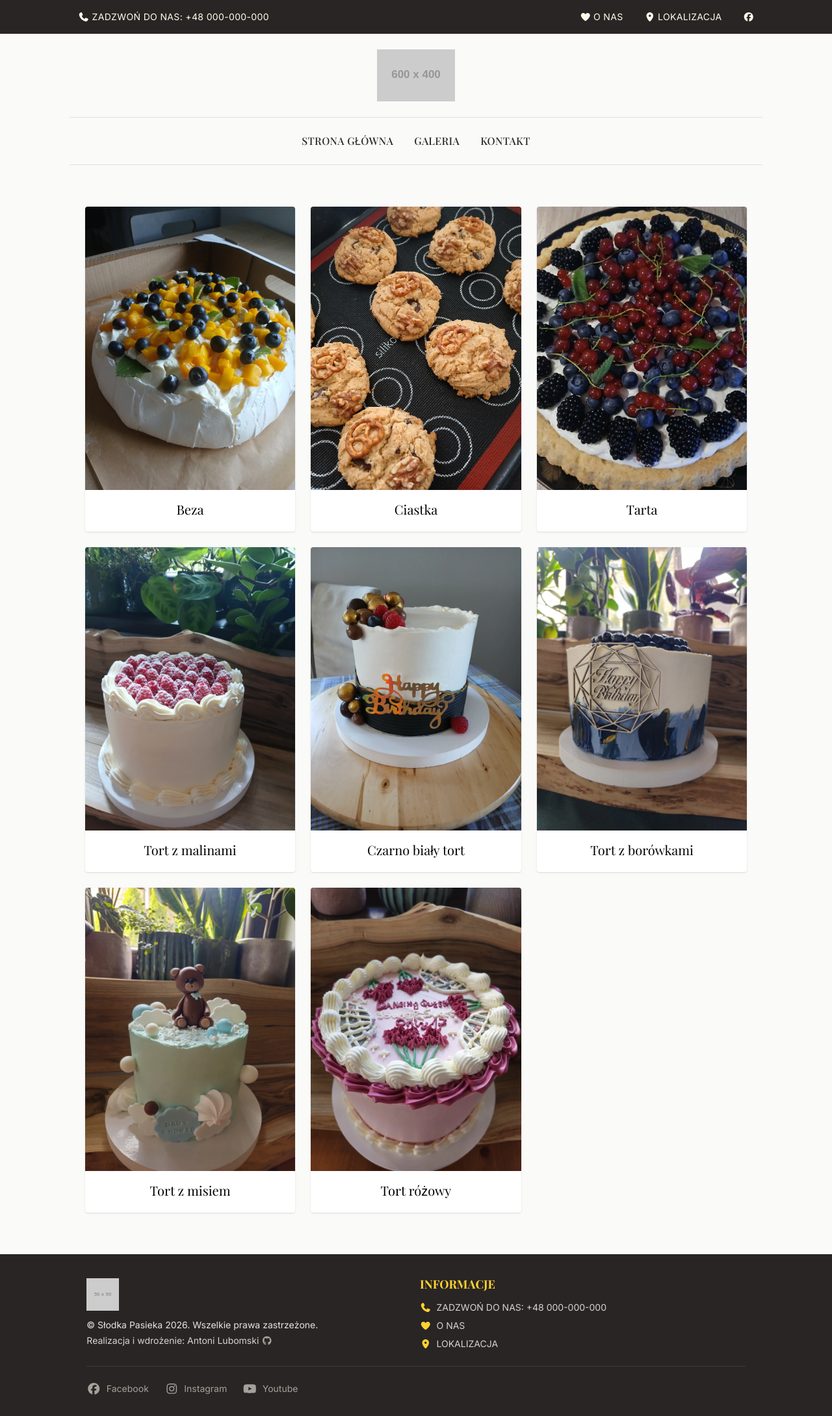
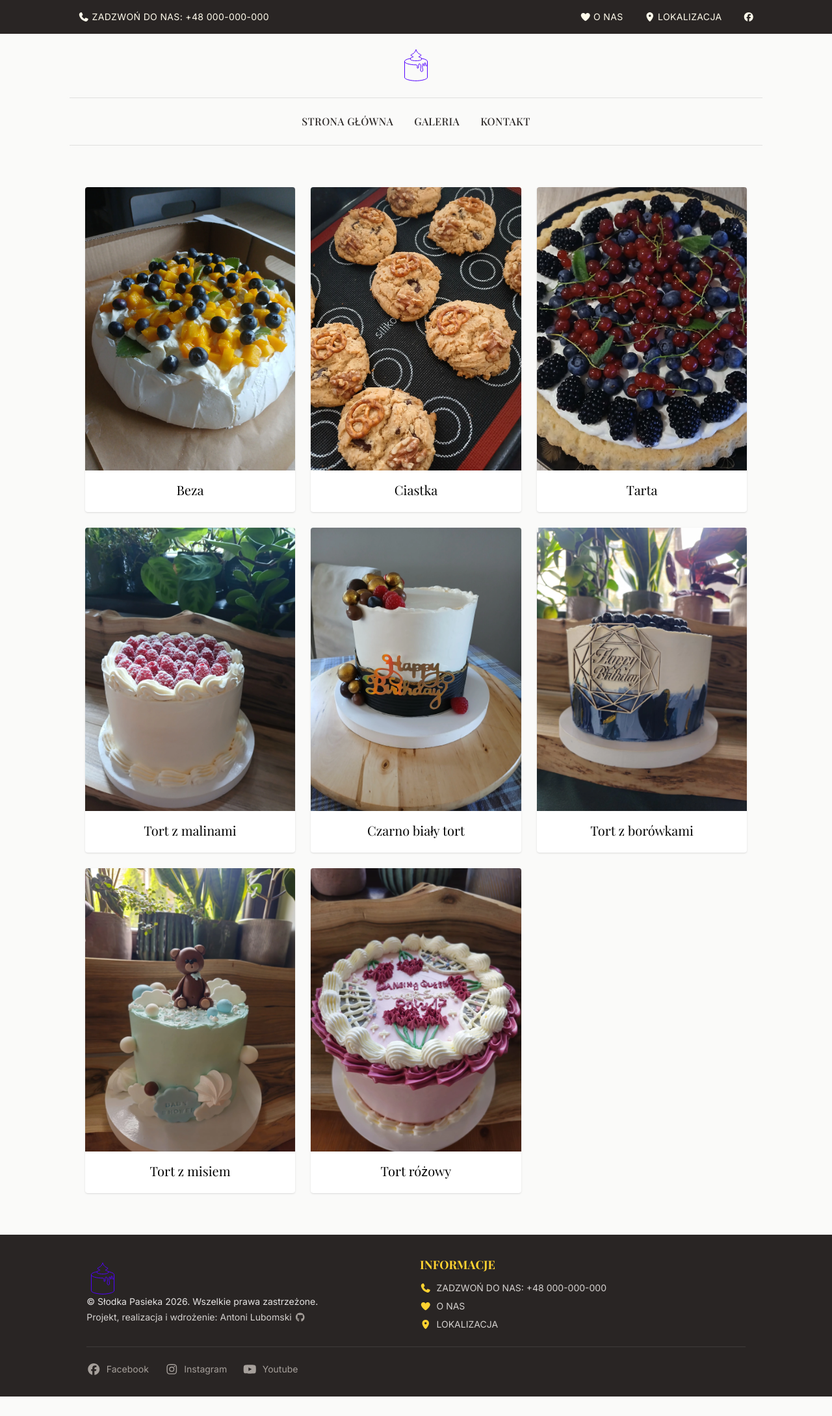
Before and after one commit to Antoni40/slodka-pasieka-nextjs, a Next.js app: page /galeria in a window 1280 px wide. Shown: the whole page at 65% size. After the commit the page ends 2149 px from the top, so only its background shows below. Built offline with nearby package versions, Linux system fonts and the light colour scheme; a web font is replaced by a local one.

Commit message:
feat: add site logo and configure open graph metadata

```diff
--- a/src/app/components/common/Footer.tsx
+++ b/src/app/components/common/Footer.tsx
@@ -2,6 +2,7 @@ import { FontAwesomeIcon, FontAwesomeIconProps } from "@fortawesome/react-fontaw
 import { faPhone, faHeart, faLocationDot } from "@fortawesome/free-solid-svg-icons"
 import { faFacebook, faGithub, faInstagram, faYoutube } from "@fortawesome/free-brands-svg-icons";
 import { IconDefinition } from "@fortawesome/fontawesome-svg-core";
+import Image from "next/image";
 
 interface socialMediaLink {
   icon: IconDefinition,
@@ -11,9 +12,9 @@ interface socialMediaLink {
 }
 
 const socialMediaLinks : socialMediaLink[] = [
-  {icon: faFacebook, name: "Facebook", path: "facebook.com", color: "#3b5998"},
-  {icon: faInstagram, name: "Instagram", path: "instagram.com", color: "#D300C5"},
-  {icon: faYoutube, name: "Youtube", path: "youtube.com", color: "#CD201F"}
+  {icon: faFacebook, name: "Facebook", path: "https://www.facebook.com/", color: "#3b5998"},
+  {icon: faInstagram, name: "Instagram", path: "https://www.instagram.com/", color: "#d300c5"},
+  {icon: faYoutube, name: "Youtube", path: "https://www.youtube.com/", color: "#cd201f"}
 ]
 
 export default function Footer() {
@@ -21,9 +22,11 @@ export default function Footer() {
     <footer className="bg-stone-800 text-stone-50 p-8 w-full">
           <div className="grid grid-cols-1 md:grid-cols-2 w-5/6 mx-auto mb-6 gap-3 border-b border-white/10 items-center pb-6">
             <div>
-              <img src="https://placehold.co/50x50" alt="Zdjęcie logo" className="mb-3"/>
+              <div className="relative w-[50px] h-[50px]">
+                <Image src="/logo.svg" fill alt="Zdjęcie logo" className="mb-3"/>
+              </div>
               <div className="text-sm text-stone-200">&copy; Słodka Pasieka {new Date().getFullYear()}. Wszelkie prawa zastrzeżone.</div>
-              <div className="text-sm text-stone-300 mt-1">Realizacja i wdrożenie: Antoni Lubomski <a href="https://github.com/Antoni40" rel="noopener noreferrer external" target="_blank" className="text-stone-400 hover:text-white transition-colors text-sm"><FontAwesomeIcon icon={faGithub}/></a></div>
+              <div className="text-sm text-stone-300 mt-1">Projekt, realizacja i wdrożenie: Antoni Lubomski <a href="https://github.com/Antoni40" rel="noopener noreferrer external" target="_blank" className="text-stone-400 hover:text-white transition-colors text-sm"><FontAwesomeIcon icon={faGithub}/></a></div>
             </div>
 
             <div>
@@ -48,7 +51,12 @@ export default function Footer() {
 
           <div className="w-5/6 mx-auto flex gap-6 flex-col items-start md:flex-row md:items-center mt-6">
             {socialMediaLinks.map((link, index) => (
-              <a key={index} href={link.path} rel="noopener noreferrer external" target="_blank"  className={`flex items-center gap-2 text-stone-400 hover:text-[${link.color}] transition-colors text-sm`}>
+              <a key={index}
+                href={link.path}
+                rel="noopener noreferrer external"
+                target="_blank"
+                style={{ '--hover-color': link.color } as React.CSSProperties}
+                className={`flex items-center gap-2 text-stone-400 hover:text-[var(--hover-color)] transition-colors text-sm`}>
                 <FontAwesomeIcon icon={link.icon} className="text-lg"/><span>{link.name}</span>
               </a>
             ))}
--- a/src/app/components/common/NavBar.tsx
+++ b/src/app/components/common/NavBar.tsx
@@ -5,6 +5,7 @@ import { faPhone, faLocationDot, faHeart, faBars, faClose } from "@fortawesome/f
 import { faFacebook } from "@fortawesome/free-brands-svg-icons"
 import { useEffect, useState } from "react"
 import { useMediaQuery } from "react-responsive"
+import Image from "next/image"
 
 
 interface NavLinkItem {
@@ -87,8 +88,8 @@ export default function NavBar () {
       </nav>
 
       <div className="flex flex-row justify-between md:flex-col md:justify-center items-center gap-6 py-6 w-5/6 font-sans mx-auto border-b border-black/10 md:border-none">
-        <div className="flex justify-center">
-          <img src="https://placehold.co/600x400" alt="Słodka Pasieka Logo" className="max-h-20 w-auto object-contain"/>
+        <div className=" relative flex justify-center h-[50px] w-[50px]">
+          <Image src="/logo.svg" alt="Słodka Pasieka Logo" fill />
         </div>
 
         <button className={`md:hidden p-2 text-xl transition-all duration-500 ease-in-out ${isMobileMenuOpen ? 'rotate-90' : 'rotate-0'}`} aria-label="Otwórz menu" onClick={toggleMobileMenu}>
--- a/src/app/layout.tsx
+++ b/src/app/layout.tsx
@@ -19,6 +19,23 @@ const playfair = Playfair_Display({
 export const metadata: Metadata = {
   title: "Słodka Pasieka | Strona autorska",
   description: "Nowoczesne słodkości, praliny i torty",
+  openGraph: {
+    title: 'Słodka Pasieka | Strona autorska',
+    description: 'Zamów pyszne, naturalne ciasta i bezy.',
+    url: 'https://slodka-pasieka-nextjs-production.vercel.app/',
+    siteName: 'Słodka Pasieka',
+    locale: 'pl_PL',
+    type: 'website',
+    images: [
+      {
+        url: 'https://slodka-pasieka-nextjs-production.vercel.app/logo.svg',
+        width: 50,
+        height: 50,
+        alt: 'Słodka Pasieka - Logotyp i wypieki',
+        type: 'image/svg'
+      },
+    ],
+  },
 };
 
 export default function RootLayout({
```
Also changed, not shown: public/logo.svg (added).
